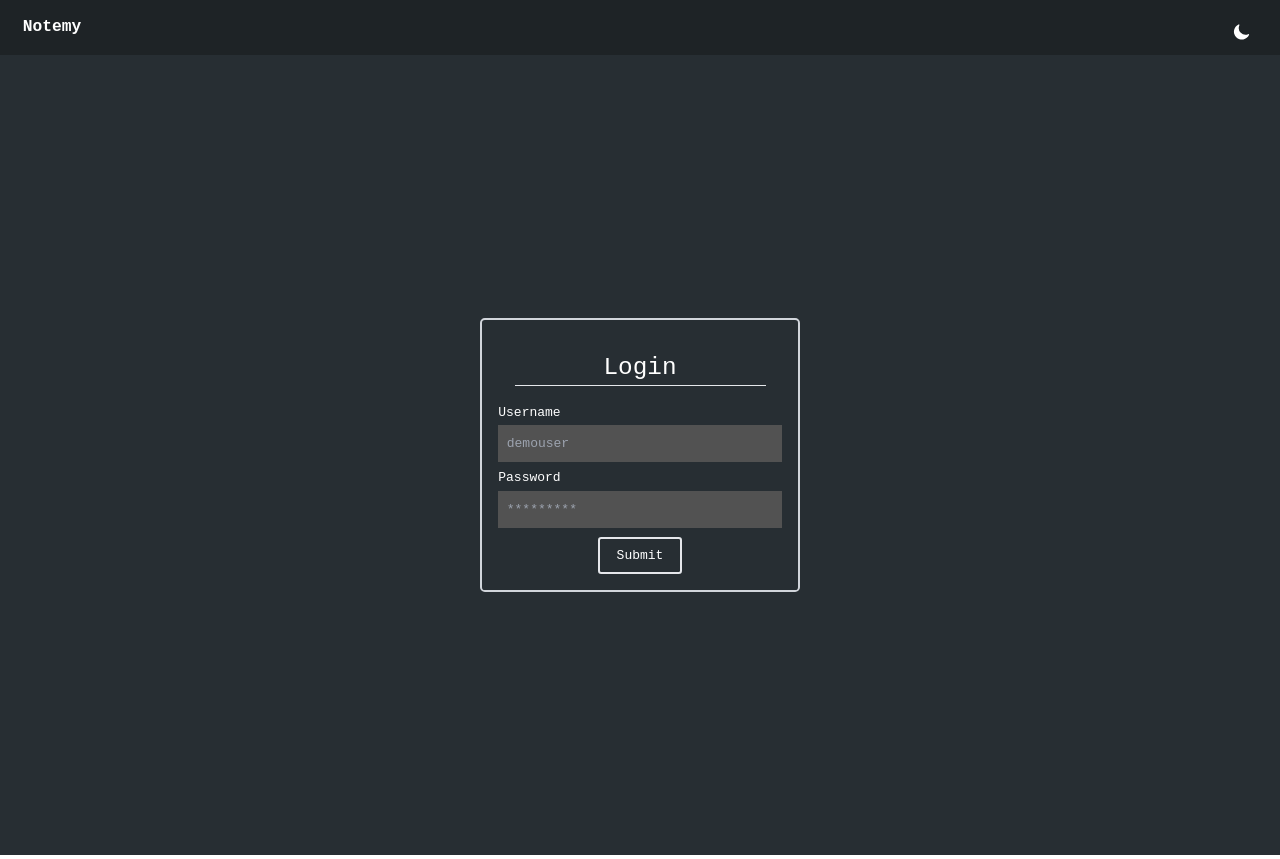
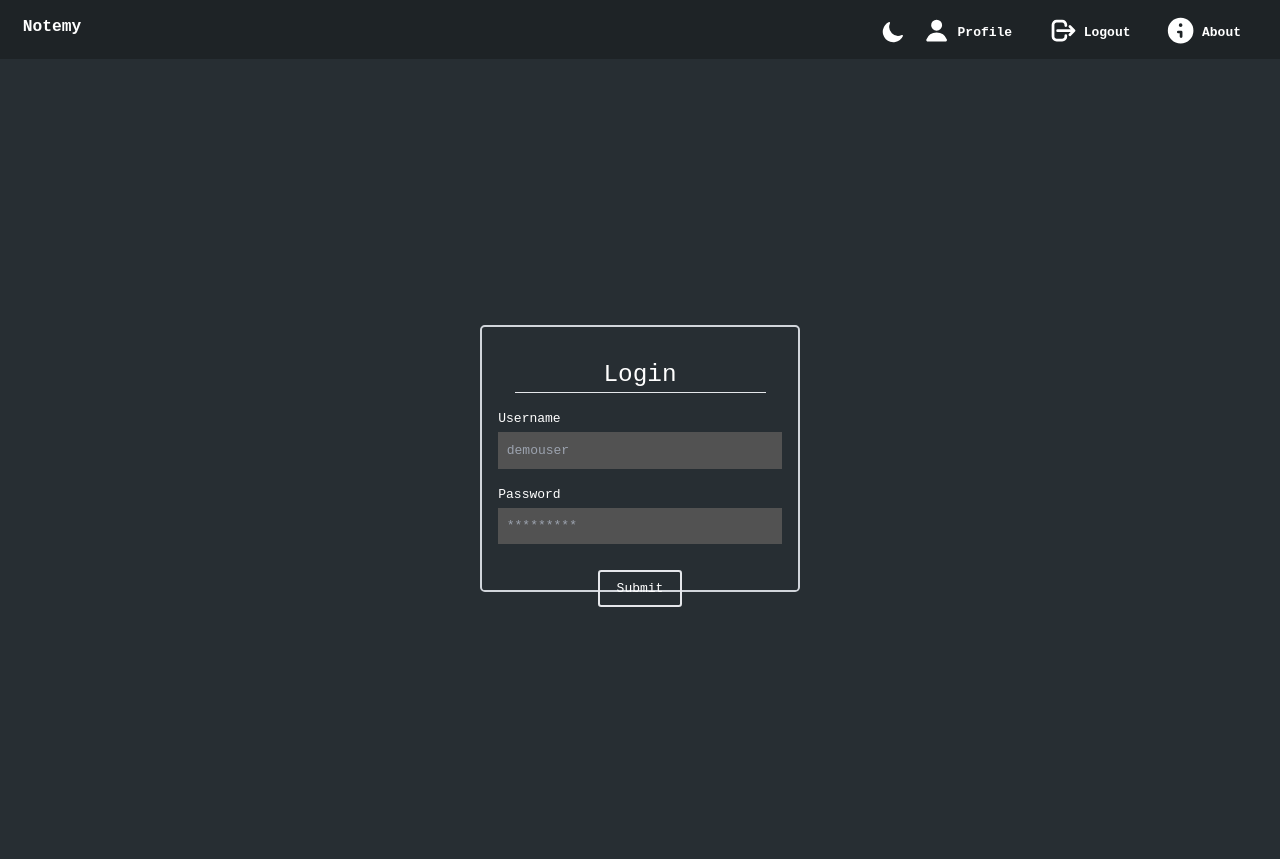
Before and after one commit to DebNation/notes-frontend, a React (Vite) app: page / in a window 1280 px wide. Built offline with nearby package versions, Linux system fonts and the light colour scheme.

Commit message:
add animations, add navbar functionality

```diff
--- a/src/App.tsx
+++ b/src/App.tsx
@@ -12,8 +12,6 @@ function App() {
     html?.classList.remove("dark");
   }
 
-
-
   return (
     <>
       <Navbar/>
--- /dev/null
+++ b/src/comps/about.tsx
@@ -0,0 +1,7 @@
+
+const About = () => {
+  return (
+    <div className="h-screen dark:bg-everforest_bg0">About </div>
+  )
+}
+export default About
--- a/src/comps/addNote.tsx
+++ b/src/comps/addNote.tsx
@@ -34,15 +34,15 @@ const AddNote = () => {
     <div className="flex justify-center items-center">
       <div className="">
         <button
-          className="px-8 py-3 m-5 bg-green-800 text-sm rounded-md dark:hover:px-10 duration-300 "
+          className="px-8 py-3 m-5 bg-yellow-600 text-sm rounded-md dark:hover:px-10 duration-300 "
           onClick={() => setOpenModal(!openModal)}
         >
           <PlusIcon className="w-6 h-6" />
         </button>
         {openModal ? (
-          <div className="fixed inset-0 bg-opacity-30 backdrop-blur-sm duration-100" id="modal" >
+          <div className="fixed inset-0 bg-opacity-30 backdrop-blur-sm duration-100 animate-pop-up" id="modal" >
             <div className=" text-xl w-full h-screen flex justify-center p-5">
-              <div className="bg-blend-saturation rounded-md bg-everforest_bg_yellow md:w-2/4  h-5/6 sm:5/6 md:h-4/6  w-full  md:3/4 p-5 ">
+              <div className="bg-blend-saturation rounded-md bg-neutral-800 md:w-2/4  h-5/6 sm:5/6 md:h-4/6  w-full  md:3/4 p-5 ">
                 <div className="flex justify-center text-xl pt-5">
                   <h1 className="">Add Note</h1>
                 </div>
--- a/src/comps/login.tsx
+++ b/src/comps/login.tsx
@@ -29,13 +29,13 @@ function Login() {
   };
 
   return (
-    <div className="h-screen items-center justify-center flex dark:bg-everforest_bg0 dark:text-white">
+    <div className="h-screen items-center justify-center flex dark:bg-everforest_bg0 dark:text-white duration-100">
       {showProcessing ? (
         <ArrowPathIcon className="animate-spin h-6 w-6" />
       ) : (
         <form
           onSubmit={handleSubmit}
-          className="border-2 rounded-md p-5 w-3/4  md:w-2/4 lg:w-1/4 shadow-black border-black dark:border-gray-300 "
+          className="border-2 rounded-md p-5 w-3/4  md:w-1/4 lg:w-1/4 shadow-black border-black dark:border-gray-300 h-2/6"
         >
           <div className=" inline-block text-center p-5 w-full">
             <h1 className="text-3xl mb-1">Login</h1>
@@ -52,7 +52,7 @@ function Login() {
               onChange={(e) => setUsername(e.target.value)}
             />
           </div>
-          <div className="block mt-2">
+          <div className="block mt-5 h-2/4">
             <label className="block">Password</label>
             <input
               className="p-2 mt-1 w-full border-2 hover:border-black dark:border-neutral-600 dark:border-2 dark:bg-neutral-600 "
@@ -61,7 +61,7 @@ function Login() {
               value={password}
               onChange={(e) => setPassword(e.target.value)}
             />
-            <div className="justify-center flex ">
+            <div className="justify-center flex mt-5">
               <button
                 type="submit"
                 className="px-5 py-2 rounded border-2 mt-3 hover:border-black"
--- a/src/comps/navbar.tsx
+++ b/src/comps/navbar.tsx
@@ -1,6 +1,14 @@
 import { useContext, useState } from "react";
 import ThemeContext from "../contexts/themeContext";
-import { MoonIcon, SunIcon, Bars2Icon } from "@heroicons/react/16/solid";
+import {
+  MoonIcon,
+  SunIcon,
+  Bars2Icon,
+  XMarkIcon,
+  UserIcon,
+  ArrowRightStartOnRectangleIcon,
+  InformationCircleIcon,
+} from "@heroicons/react/16/solid";
 import UserContext from "../contexts/userContext";
 
 const Navbar = () => {
@@ -9,18 +17,19 @@ const Navbar = () => {
   const user = useContext(UserContext);
 
   const [darkMode, setDarkMode] = useState(true);
-  const [showSidebar, setShowSidebar] = useState(false);
+  const [showModal, setShowModal] = useState(false);
 
   return (
-    <div className="flex justify-between bg-neutral-400 dark:bg-everforest_bg_dim   dark:text-white shadow-black ">
+    <div className=" bg-lime-300 dark:bg-everforest_bg_dim   dark:text-white shadow-black duration-100 ">
+      <div className="flex justify-between">
         <div className="text-xl p-2 mt-3 flex gap-5">
           <div className="font-bold pl-5">Notemy</div>
         </div>
 
-      <div className="p-2 mr-5 flex ">
+        <div className="p-2 mr-2 flex">
           {darkMode ? (
             <MoonIcon
-            className="p-2 mt-3 h-10 w-10 transition duration-500 hover:text-gray-500"
+              className="p-2 mt-2 h-12 w-12 transition duration-100 hover:text-gray-500"
               onClick={() => {
                 themeContext?.toggleTheme();
                 setDarkMode(!darkMode);
@@ -28,20 +37,80 @@ const Navbar = () => {
             />
           ) : (
             <SunIcon
-            className=" p-2  mt-3 h-10 w-10 transition duration-500 hover:text-white"
+              className=" p-2  mt-2 h-12 w-12 transition duration-100 hover:text-white"
               onClick={() => {
                 themeContext?.toggleTheme();
                 setDarkMode(!darkMode);
               }}
             />
           )}
-
+          {showModal ? (
+            <XMarkIcon
+              className="h-14 w-14 mt-1 p-2 md:hidden active:rotate-180 active:duration-1000 active:animate-spin"
+              onClick={() => setShowModal(!showModal)}
+            />
+          ) : (
             <Bars2Icon
-          className="h-10 w-10 mt-3 p-2 md:hidden"
-          onClick={() => setShowSidebar(!showSidebar)}
+              className="h-14 w-14 mt-1 p-2 md:hidden active:rotate-180 active:duration-1000 active:animate-spin"
+              onClick={() => setShowModal(!showModal)}
             />
-
+          )}
+          <div className="hidden md:px-3 md:py-2 md:mr-5 md:mt-1 md:flex md:hover:bg-green-800 md:duration-100 md:rounded-md">
+            <UserIcon className="h-9 w-9 transition duration-500 mr-2" />
+            <div className="mt-2 font-bold">Profile</div>
           </div>
+          <div className="hidden md:px-3 md:py-2 md:mr-5 md:mt-1 md:flex md:hover:bg-green-800 md:duration-100 md:rounded-md" onClick={()=>{
+            localStorage.removeItem("accessToken")
+            user?.userLogin(localStorage.getItem("accessToken") || "")
+          }}>
+            <ArrowRightStartOnRectangleIcon className="h-9 w-9 transition duration-500 mr-2" />
+            <div className="mt-2 font-bold">Logout</div>
+          </div>
+          <div className="hidden md:px-3 md:py-2 md:mr-5 md:mt-1 md:flex md:hover:bg-green-800 md:duration-100 md:rounded-md ">
+            <InformationCircleIcon className="h-9 w-9 transition duration-500 mr-2" />
+            <div className="mt-2 font-bold">About</div>
+          </div>
+        </div>
+      </div>
+      {showModal ? (
+        <div
+          className={`block py-5  md:hidden ${showModal ? "animate-drop-once" : "animate-bounce-up-once"}`}
+        >
+          {user?.accessToken ? (
+            <ul className="block ">
+              <li className="px-5 py-3  mx-5 rounded-md  bg-lime-800 hover:bg-green-600 flex ">
+                <UserIcon className="h-6 w-6 mr-2" />
+                Profile
+              </li>
+              <li className="px-5 py-3 mt-5  mx-5 rounded-md bg-lime-800 hover:bg-everforest_orage flex">
+                <ArrowRightStartOnRectangleIcon className="h-6 w-6 mr-2" />
+                Logout
+              </li>
+              <li className="px-5 py-3 mt-5  mx-5 rounded-md bg-lime-800 hover:bg-green-600 flex">
+                <InformationCircleIcon className="h-6 w-6 mr-2" />
+                About
+              </li>
+            </ul>
+          ) : (
+            <ul className="block ">
+              <li className="px-5 py-3  mx-5 rounded-md  bg-lime-800 hover:bg-green-600 flex ">
+                <UserIcon className="h-6 w-6 mr-2" />
+                Login
+              </li>
+              <li className="px-5 py-3 mt-5  mx-5 rounded-md bg-lime-800 hover:bg-everforest_orage flex">
+                <ArrowRightStartOnRectangleIcon className="h-6 w-6 mr-2" />
+                Register
+              </li>
+              <li className="px-5 py-3 mt-5  mx-5 rounded-md bg-lime-800 hover:bg-green-600 flex">
+                <InformationCircleIcon className="h-6 w-6 mr-2" />
+                About
+              </li>
+            </ul>
+          )}
+        </div>
+      ) : (
+        ""
+      )}
     </div>
   );
 };
--- a/src/comps/notes.tsx
+++ b/src/comps/notes.tsx
@@ -21,10 +21,20 @@ const Notes = () => {
     queryKey: ["notes", user?.accessToken],
     queryFn: async () => {
       if (user?.accessToken) {
-        const response = await getAllNotes(user?.accessToken);
+        try{
+const response = await getAllNotes(user?.accessToken);
         console.log(isRefetchError);
         console.log(isError);
+        console.log(isPending)
+        console.log(response)
         return response.data;
+
+        }
+        catch(err){
+          console.log("error catched")
+          window.location.reload()
+        }
+
       }
     },
   });
@@ -50,7 +60,7 @@ const Notes = () => {
             })}
           </ul>
         ) : (
-          <div className="items-center justify-center flex">
+          <div className="items-center justify-center flex h-screen">
             <BoltIcon className="h-10 w-10 animate-pulse duration-75 fill-green-700" />
           </div>
         )}
--- a/src/index.css
+++ b/src/index.css
@@ -29,3 +29,29 @@
     }
   }
 }
+
+/* Custom CSS */
+@keyframes dropOnce {
+  0% { transform: translateY(-100%); opacity: 0; }
+  100% { transform: translateY(0); opacity: 1; }
+}
+@keyframes bounceUp {
+  0% { transform: translateY(100%); opacity: 0; }
+  100% { transform: translateY(0); opacity: 1; }
+}
+
+.animate-drop-once {
+  animation: dropOnce 0.2s ease-out;
+}
+.animate-bounce-up-once{
+  animation: bounceUp 0.2s ease-out;
+}
+
+@keyframes popUp {
+  0% { transform: scale(0.9); opacity: 0; }
+  100% { transform: scale(1); opacity: 1; }
+}
+
+.animate-pop-up {
+  animation: popUp 0.3s ease-out; /* Duration for quick animation */
+}
--- a/tailwind.config.js
+++ b/tailwind.config.js
@@ -13,6 +13,16 @@ export default {
         everforest_bg_yellow: "#45443c",
         everforest_bg_red: "#4c3743",
       },
+      keyframes: {
+        bounceOnce: {
+          "0%, 20%, 50%, 80%, 100%": { transform: "translateY(0)" },
+          "40%": { transform: "translateY(-30px)" },
+          "60%": { transform: "translateY(-15px)" },
+        },
+      },
+      animation: {
+        bounceOnce: "bounceOnce 1s ease-out",
+      },
     },
   },
   plugins: [],
```
Also changed, not shown: src/comps/noteitem.tsx (+4 -3 lines). Lines whose indentation alone changed are shown as unchanged.
